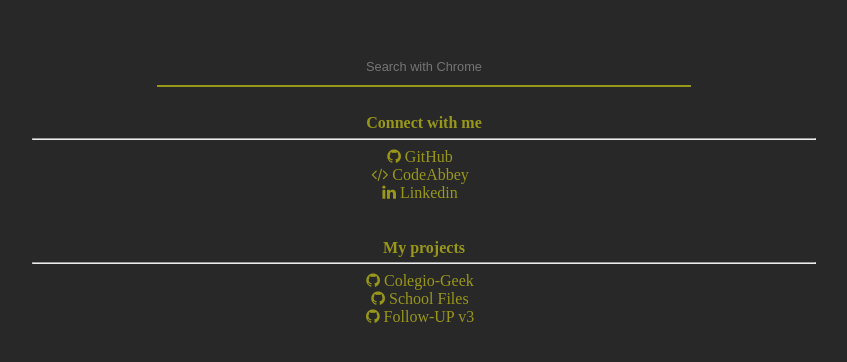
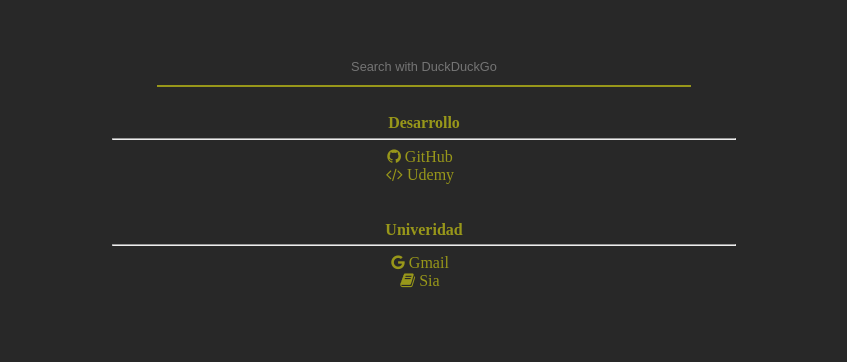
Before and after one commit to juanRiveraAlvarez/juanRiveraAlvarez.github.io, a plain HTML site: page start.html in a window 1280 px wide. Shown: the whole page, without its empty margins (216-1063 px from the left). Drawn offline with Linux system fonts and the light colour scheme.

Commit message:
startpage

```diff
--- a/start.html
+++ b/start.html
@@ -5,7 +5,8 @@
   <meta charset="UTF-8">
   <link rel="stylesheet" href="styles.css">
   <link rel="stylesheet" href="https://cdnjs.cloudflare.com/ajax/libs/font-awesome/4.7.0/css/font-awesome.min.css">
-  <title>About me</title>
+  <link rel="icon" href="static/favicon.png" type="image/x-icon" />
+  <title>Start Page</title>
   <style>
     body {
       background-color: #282828;
@@ -27,8 +28,8 @@
 
     hr {
       margin-top: -1em;
-      margin-left: 15em;
-      margin-right: 15em;
+      margin-left: 20em;
+      margin-right: 20em;
     }
 
     .main {
@@ -78,36 +79,31 @@
 <body>
   <div class="main">
     <form class="box2" action="https://duckduckgo.com/" method="get">
-      <input type="text" class="input" placeholder="Search with Chrome" name="q" autofocus />
+      <input type="text" class="input" placeholder="Search with DuckDuckGo" name="q" autofocus />
     </form>
     <div class="box1">
       <div>
-        <h4 class="t">Connect with me</h4>
+        <h4 class="t">Desarrollo</h4>
         <hr>
       </div>
       <div class="lista">
         <ul type="none">
-          <li><a href="https://github.com/juanRiveraAlvarez"><i class="fa fa-github"></i> GitHub</a></li>
-          <li><a href="https://www.codeabbey.com/index/user_profile/juanpariveraalvarez"><i class="fa fa-code"></i>
-              CodeAbbey</a></li>
-          <li><a href="https://www.linkedin.com/in/juan-pablo-rivera-alvarez-710189299"><i class="fa fa-linkedin"></i>
-              Linkedin</a></li>
+          <li><a href="https://github.com/"><i class="fa fa-github"></i> GitHub</a></li>
+          <li><a href="https://www.udemy.com/"><i class="fa fa-code"></i>
+              Udemy</a></li>
         </ul>
       </div>
     </div>
     <div class="box3">
       <div>
-        <h4 class="t">My projects</h4>
+        <h4 class="t">Univeridad</h4>
         <hr>
       </div>
       <div class="lista2">
         <ul type="none">
-          <li><a href="https://github.com/juanRiveraAlvarez/colegio-geek"><i class="fa fa-github"></i> Colegio-Geek</a>
+          <li><a href="https://mail.google.com/mail/u/1/"><i class="fa fa-google"></i> Gmail</a>
           </li>
-          <li><a href="https://github.com/juanRiveraAlvarez/Universidad"><i class="fa fa-github"></i> School Files</a>
-          </li>
-          <li><a href="https://github.com/juanRiveraAlvarez/Follow-Upv3"><i class="fa fa-github"></i> Follow-UP v3</a>
-          </li>
+          <li><a href="https://dninfoa.unal.edu.co/"><i class="fa fa-book"></i> Sia</a>
         </ul>
       </div>
     </div>
```
Also changed, not shown: index.html (+1 -0 lines), static/favicon.png (added).
